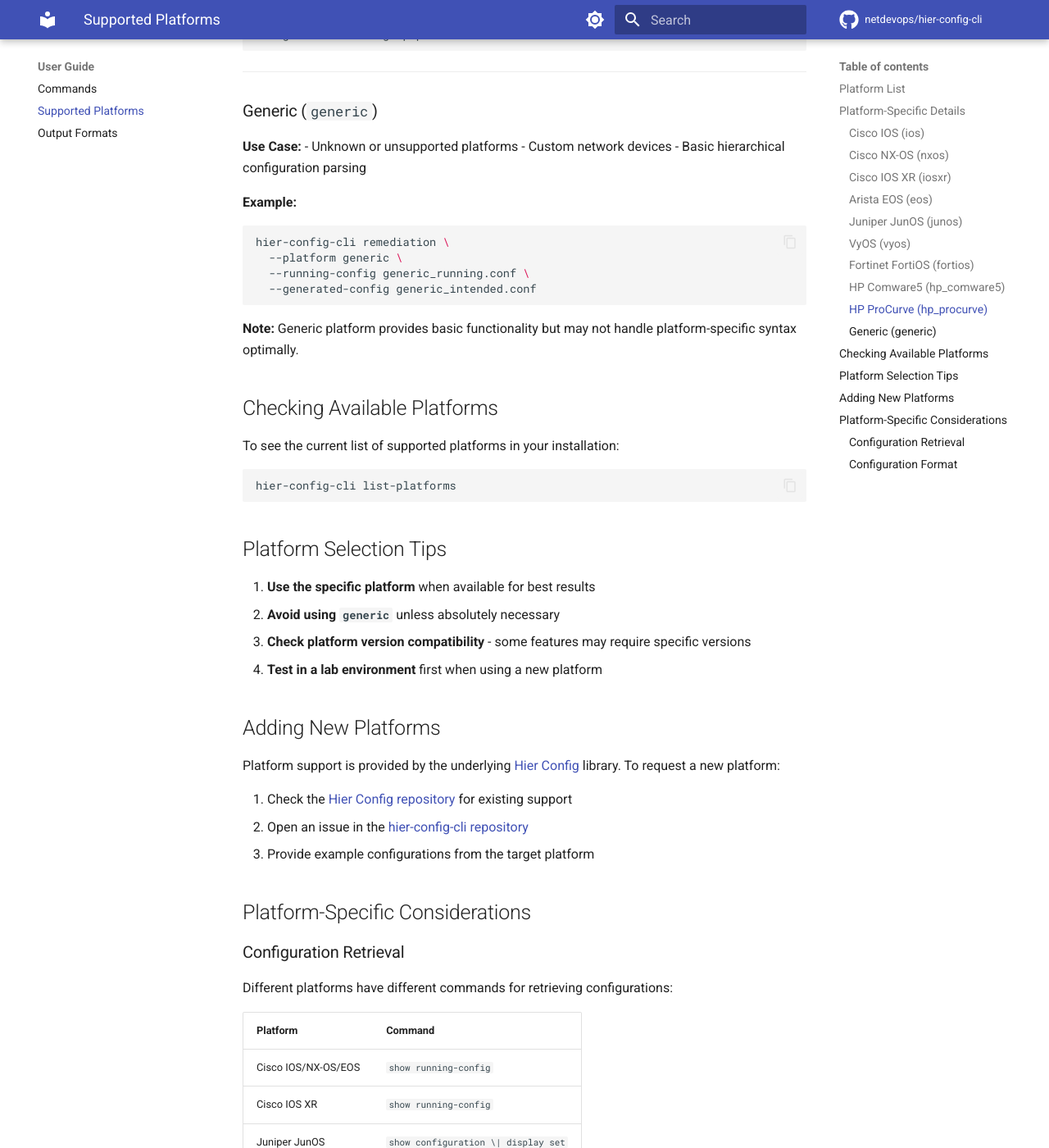
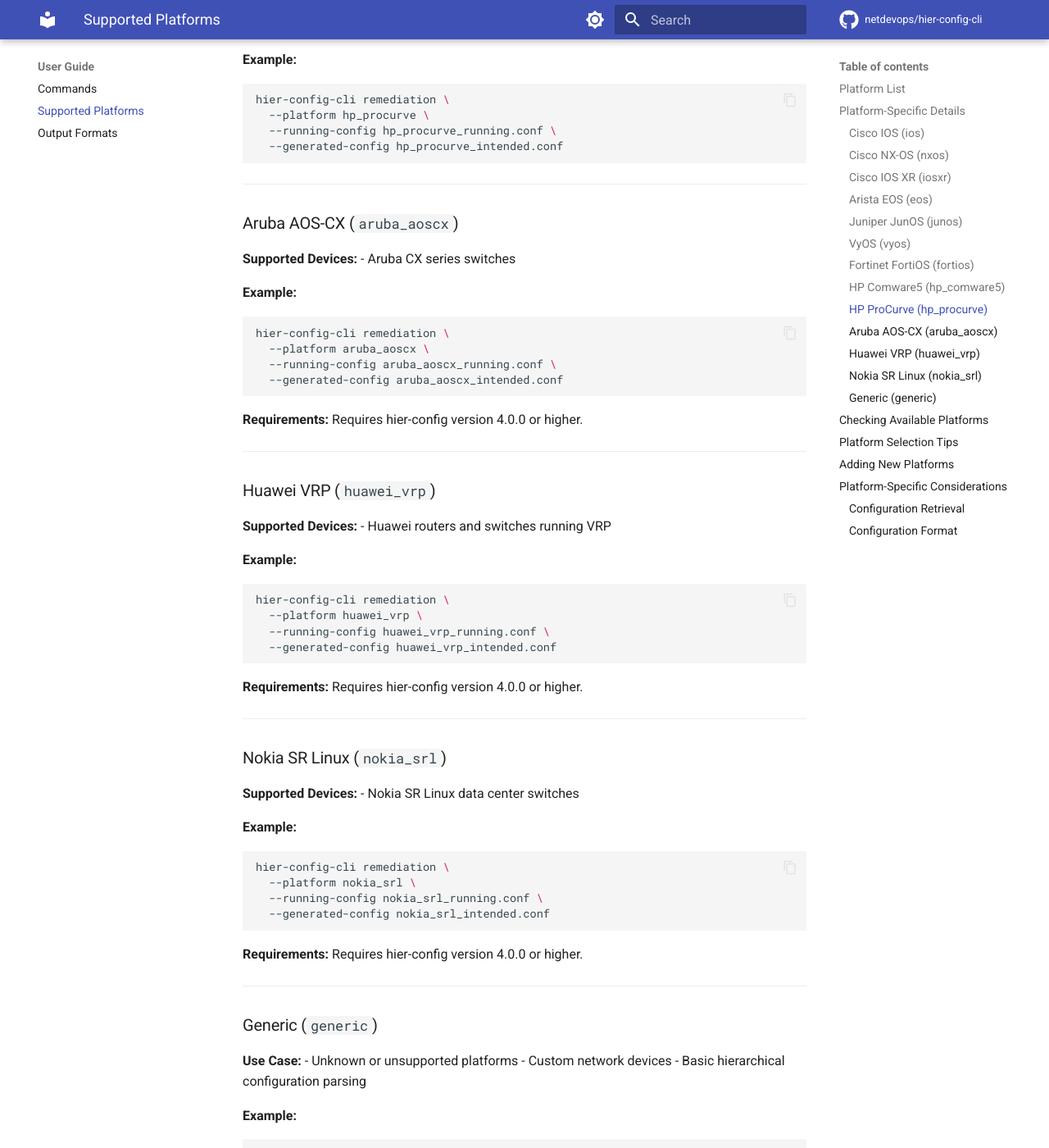
Before and after one commit to netdevops/hier-config-cli, an MkDocs documentation site: the page built from docs/platforms.md, in a window 1280 px wide and 1400 px high, scrolled down 3995 px. Shown: the whole window at 82% size. Built offline with MkDocs 1.6.1 and Material for MkDocs 9.7.7, drawn with Linux system fonts in a browser that asks for light colours; comment, search, counter and statistics services are not loaded; the version menu is left out; some of the changed text lies outside the part shown.

Commit message:
Migrate to hier-config 4.0.0b1
hier_config v4 renames its primary entry points and removes the v3
function-based constructors, so the CLI must move off the old API to
stay compatible with the 4.x release line:

- Replace get_hconfig() with HConfig.from_text()
- Replace HConfigChild.cisco_style_text() with indented_text()
- Pin hier-config to >=4.0.0b1,<5.0 with pre-releases allowed and
  regenerate poetry.lock
- Add the three platforms new in v4 (aruba_aoscx, huawei_vrp,
  nokia_srl) to PLATFORM_MAP, tests, and docs
- Update README, docs, CLAUDE.md, and changelogs to match

All 30 tests pass; black, ruff, and mypy are clean.

Co-Authored-By: Claude Fable 5 <noreply@anthropic.com>

````diff
--- a/docs/platforms.md
+++ b/docs/platforms.md
@@ -15,6 +15,9 @@ hier-config-cli supports multiple network device platforms through the underlyin
 | Fortinet FortiOS | `fortios` | Fortinet | Fortinet firewalls (v3.4.0+) |
 | HP Comware5 | `hp_comware5` | HP | HP Comware5 switches |
 | HP ProCurve | `hp_procurve` | HP | HP ProCurve switches |
+| Aruba AOS-CX | `aruba_aoscx` | Aruba | Aruba AOS-CX switches (hier-config v4+) |
+| Huawei VRP | `huawei_vrp` | Huawei | Huawei VRP routers and switches (hier-config v4+) |
+| Nokia SR Linux | `nokia_srl` | Nokia | Nokia SR Linux switches (hier-config v4+) |
 | Generic | `generic` | N/A | Generic/unknown platform |
 
 ## Platform-Specific Details
@@ -197,6 +200,57 @@ hier-config-cli remediation \
 
 ---
 
+### Aruba AOS-CX (`aruba_aoscx`)
+
+**Supported Devices:**
+- Aruba CX series switches
+
+**Example:**
+```bash
+hier-config-cli remediation \
+  --platform aruba_aoscx \
+  --running-config aruba_aoscx_running.conf \
+  --generated-config aruba_aoscx_intended.conf
+```
+
+**Requirements:** Requires hier-config version 4.0.0 or higher.
+
+---
+
+### Huawei VRP (`huawei_vrp`)
+
+**Supported Devices:**
+- Huawei routers and switches running VRP
+
+**Example:**
+```bash
+hier-config-cli remediation \
+  --platform huawei_vrp \
+  --running-config huawei_vrp_running.conf \
+  --generated-config huawei_vrp_intended.conf
+```
+
+**Requirements:** Requires hier-config version 4.0.0 or higher.
+
+---
+
+### Nokia SR Linux (`nokia_srl`)
+
+**Supported Devices:**
+- Nokia SR Linux data center switches
+
+**Example:**
+```bash
+hier-config-cli remediation \
+  --platform nokia_srl \
+  --running-config nokia_srl_running.conf \
+  --generated-config nokia_srl_intended.conf
+```
+
+**Requirements:** Requires hier-config version 4.0.0 or higher.
+
+---
+
 ### Generic (`generic`)
 
 **Use Case:**
--- a/pyproject.toml
+++ b/pyproject.toml
@@ -26,7 +26,7 @@ include = ["src/hier_config_cli/py.typed"]
 
 [tool.poetry.dependencies]
 python = "^3.10"
-hier-config = "^3.3.0"
+hier-config = {version = ">=4.0.0b1,<5.0", allow-prereleases = true}
 click = "^8.1.7"
 pyyaml = "^6.0.2"
 
````
Also changed, not shown: CHANGELOG.md (+9 -0 lines), CLAUDE.md (+3 -3 lines), README.md (+6 -0 lines), docs/changelog.md (+7 -0 lines), docs/commands.md (+3 -0 lines), docs/quick-start.md (+3 -0 lines), 3 other files.
